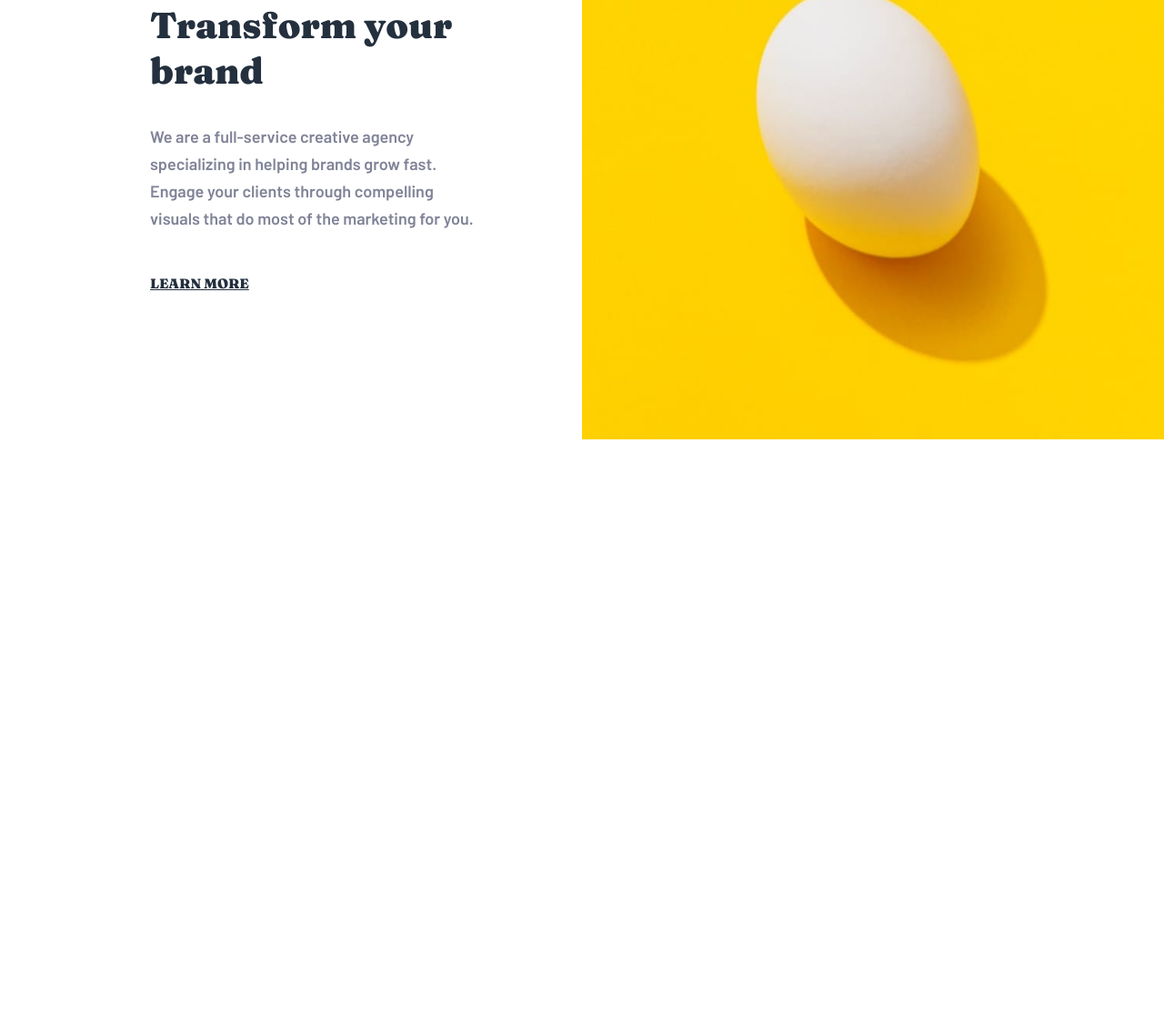
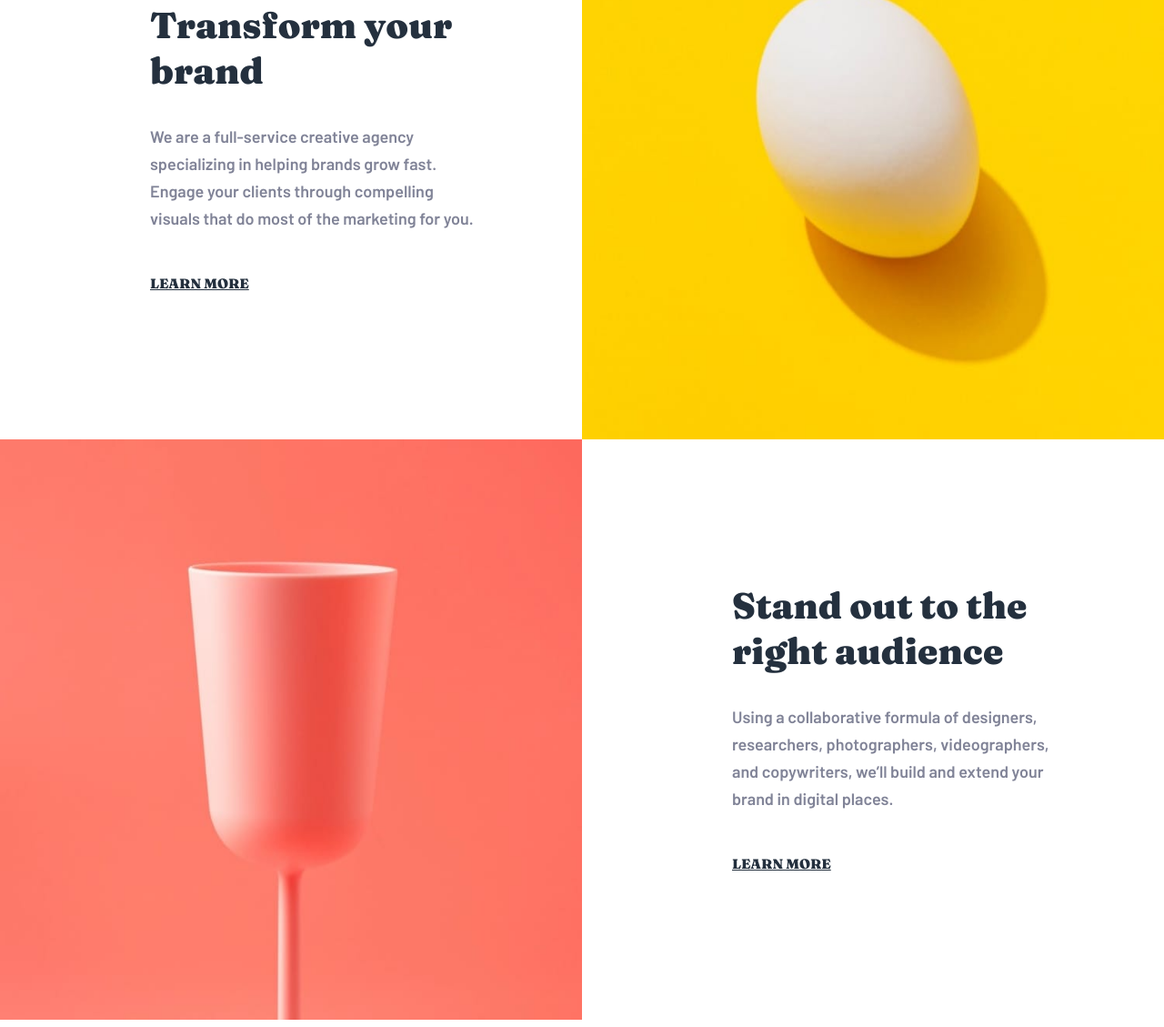
Before and after one commit to Any28Flo/Sunnyside-agency-landing-page, a plain HTML site: page index.html in a window 1280 px wide. Shown: the part 834-1963 px from the top of the page at 91% size. Before the commit the page ends 1325 px from the top, so only its background shows below. Drawn offline with Linux system fonts and the light colour scheme.

Commit message:
feat | Adding skeleton section option-2

```diff
--- a/index.html
+++ b/index.html
@@ -51,14 +51,23 @@
         <img src="./src/images/mobile/image-transform.jpg" alt="">
     </div><!--option-image-->
 </section><!--option-1-->
+<section class="option">
+    <div class="option-image">
+        <img src="./src/images/mobile/image-stand-out.jpg" alt="">
+    </div><!--option-image-->
+    <div class="option-info">
+        <h2>Stand out to the right audience</h2>
+        <p>Using a collaborative formula of designers, researchers, photographers, videographers, and copywriters, we’ll build and extend your brand in digital places. </p>
+        <a href="#"> Learn more</a>
+    </div><!--option-info-->
+
+</section><!--option-1-->
 
 </body>
 
 
 <!--    <section class="option">-->
 <!--      <div class="option-info">-->
-<!--        <h2>Stand out to the right audience</h2>-->
-<!--        <p>Using a collaborative formula of designers, researchers, photographers, videographers, and copywriters, we’ll build and extend your brand in digital places. </p>-->
 <!--          <a href="#"> Learn more</a>-->
 <!--      </div>-->
 <!--      <div class="option-image">-->
```
